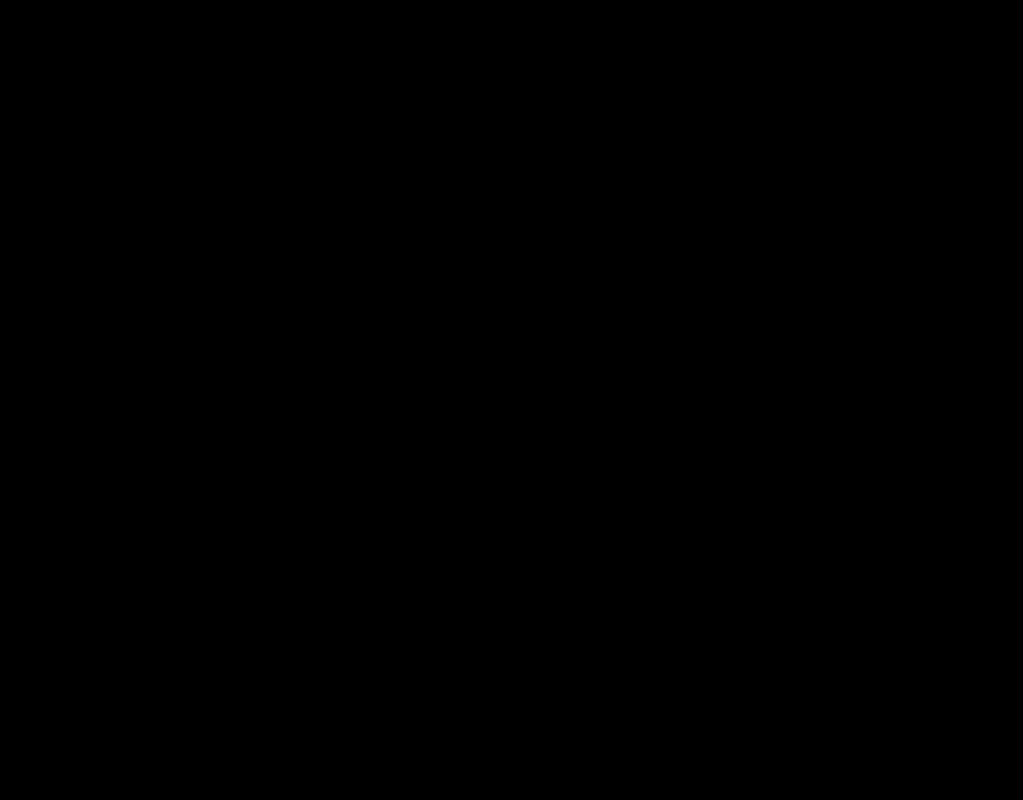
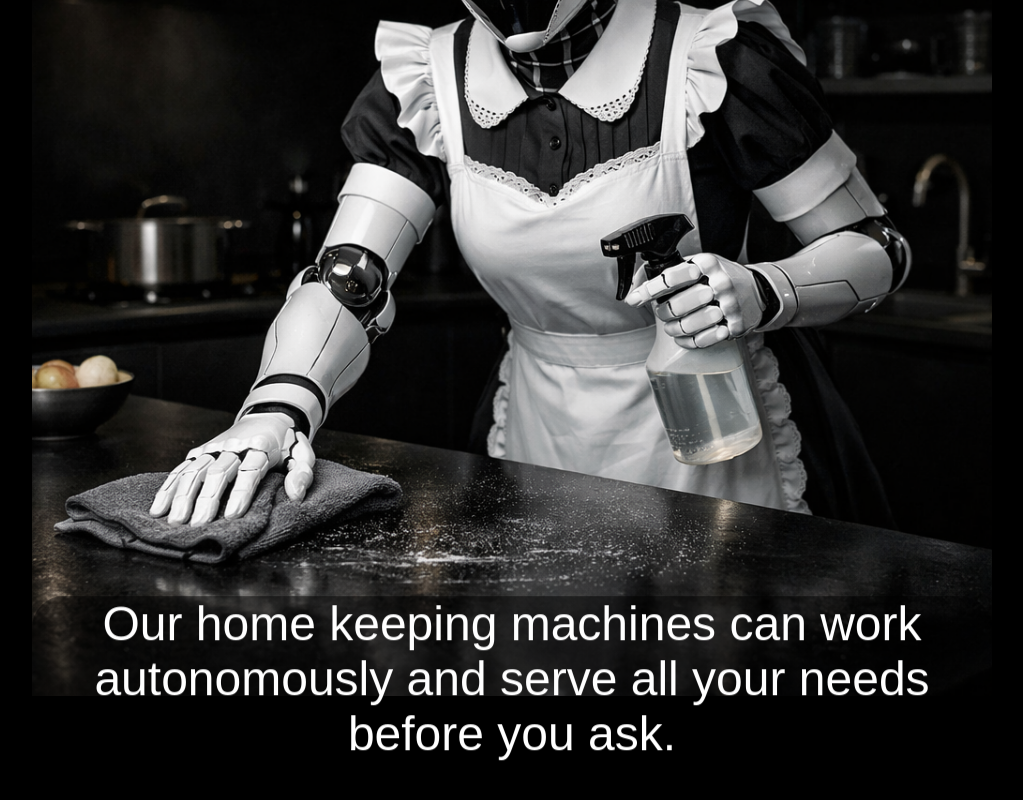
Before and after one commit to GTFTT/sellbot, a React (Vite) app: page /home in a window 1280 px wide. Shown: the part 1574-2374 px from the top of the page, without its empty margins (128-1151 px from the left). Built offline with nearby package versions, Linux system fonts and the light colour scheme.

Commit message:
Added Robot housekeeper part

```diff
--- a/src/pages/Home/Home.tsx
+++ b/src/pages/Home/Home.tsx
@@ -1,10 +1,12 @@
 import HeavyIndustrialRobotPart from "./HeavyIndustrialRobotPart/HeavyIndustrialRobotPart.tsx";
 import styles from "./Home.module.css"
+import HousekeepingRobotPart from "./HousekeepingRobotPart/HousekeepingRobotPart.tsx";
 
 function Home() {
   return (
     <div className={styles.container}>
       <HeavyIndustrialRobotPart />
+      <HousekeepingRobotPart />
     </div>
   );
 }
--- /dev/null
+++ b/src/pages/Home/HousekeepingRobotPart/HousekeepingRobotPart.module.css
@@ -0,0 +1,11 @@
+.container {
+  padding: 5rem 10rem;
+  position: relative;
+  overflow: hidden;
+}
+
+.container img {
+  width: 100%;
+  height: auto;
+  display: block;
+}
--- /dev/null
+++ b/src/pages/Home/HousekeepingRobotPart/HousekeepingRobotPart.tsx
@@ -0,0 +1,21 @@
+import styles from "./HousekeepingRobotPart.module.css";
+import robotHousekeeper from "./../../../assets/RobotHousekeeper.png";
+import { useRef } from "react";
+import TextWithAnimation from "../../../compoentns/animated/TextWithAnimation/TextWithAnimation.tsx";
+import ImageWithMovingAnimation
+  from "../../../compoentns/animated/ImageWithMovingAnimation/ImageWithMovingAnimation.tsx";
+
+function HousekeepingRobotPart() {
+  const rootRef = useRef<HTMLDivElement>(null);
+
+  return (
+    <div ref={rootRef} className={styles.container}>
+      <ImageWithMovingAnimation image={robotHousekeeper} />
+      <TextWithAnimation getParentComponent={() => rootRef.current}>
+        Our home keeping machines can work autonomously and serve all your needs before you ask.
+      </TextWithAnimation>
+    </div>
+  );
+}
+
+export default HousekeepingRobotPart;
```
Also changed, not shown: src/assets/RobotHousekeeper.png (added).
